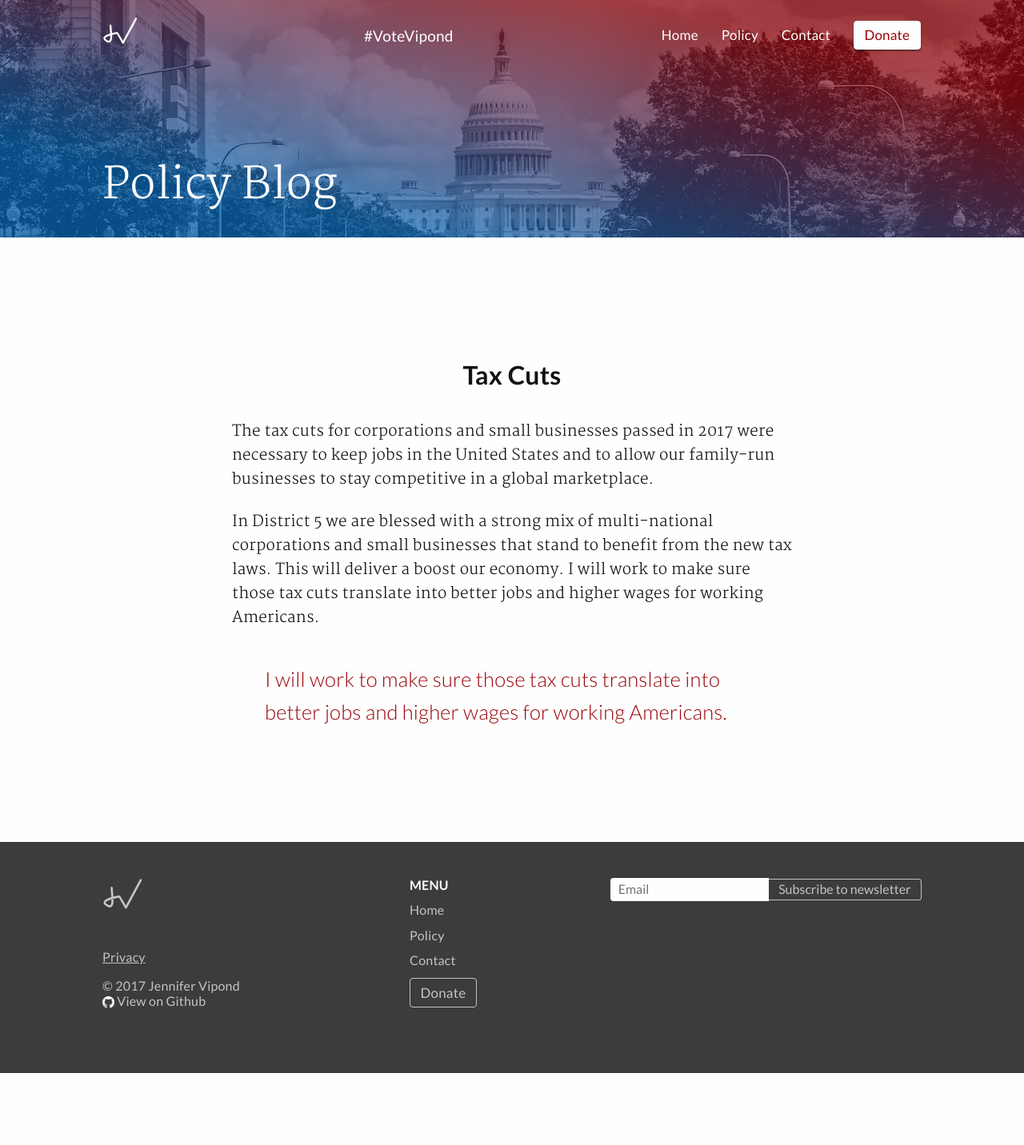
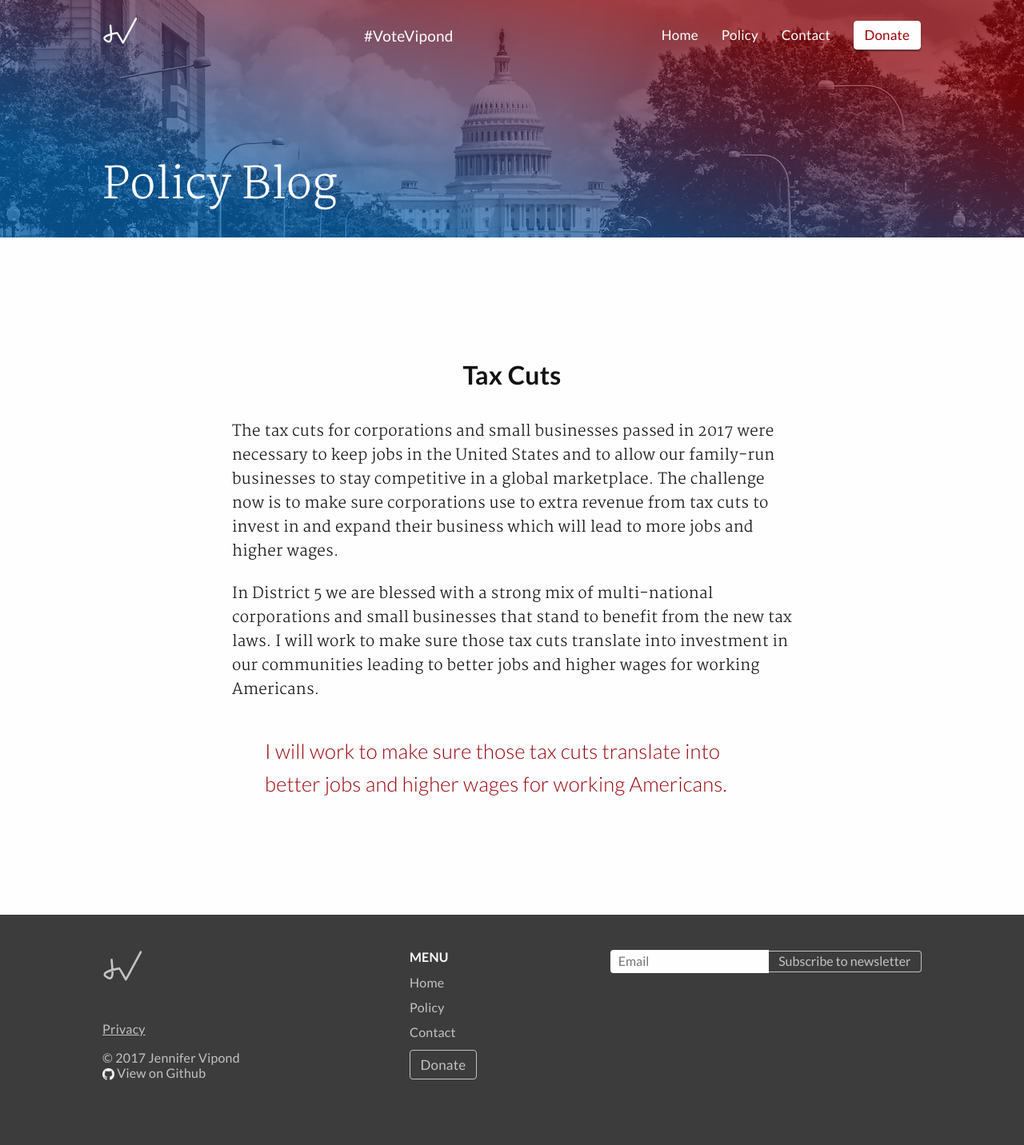
Before and after one commit to AlexVipond/jennifervipond.github.io, a Jekyll site: the page built from _posts/2018-02-17-tax-cuts.md, in a window 1280 px wide. Shown: the whole page at 80% size. Built offline with Jekyll 4.4.1, drawn with Linux system fonts in a browser that asks for light colours; before the commit the page ends 1342 px from its top, so only the background shows below that.

Commit message:
Update 2018-02-17-tax-cuts.md

```diff
--- a/_posts/2018-02-17-tax-cuts.md
+++ b/_posts/2018-02-17-tax-cuts.md
@@ -10,8 +10,8 @@ tags:
   - real-life-experience
   - evidence-based-policy
 ---
-The tax cuts for corporations and small businesses passed in 2017 were necessary to keep jobs in the United States and to allow our family-run businesses to stay competitive in a global marketplace.
+The tax cuts for corporations and small businesses passed in 2017 were necessary to keep jobs in the United States and to allow our family-run businesses to stay competitive in a global marketplace. The challenge now is to make sure corporations use to extra revenue from tax cuts to invest in and expand their business which will lead to more jobs and higher wages.
 
-In District 5 we are blessed with a strong mix of multi-national corporations and small businesses that stand to benefit from the new tax laws. This will deliver a boost our economy.  I will work to make sure those tax cuts translate into better jobs and higher wages for working Americans.
+In District 5 we are blessed with a strong mix of multi-national corporations and small businesses that stand to benefit from the new tax laws. I will work to make sure those tax cuts translate into investment in our communities leading to better jobs and higher wages for working Americans.
 
 >I will work to make sure those tax cuts translate into better jobs and higher wages for working Americans.
```
